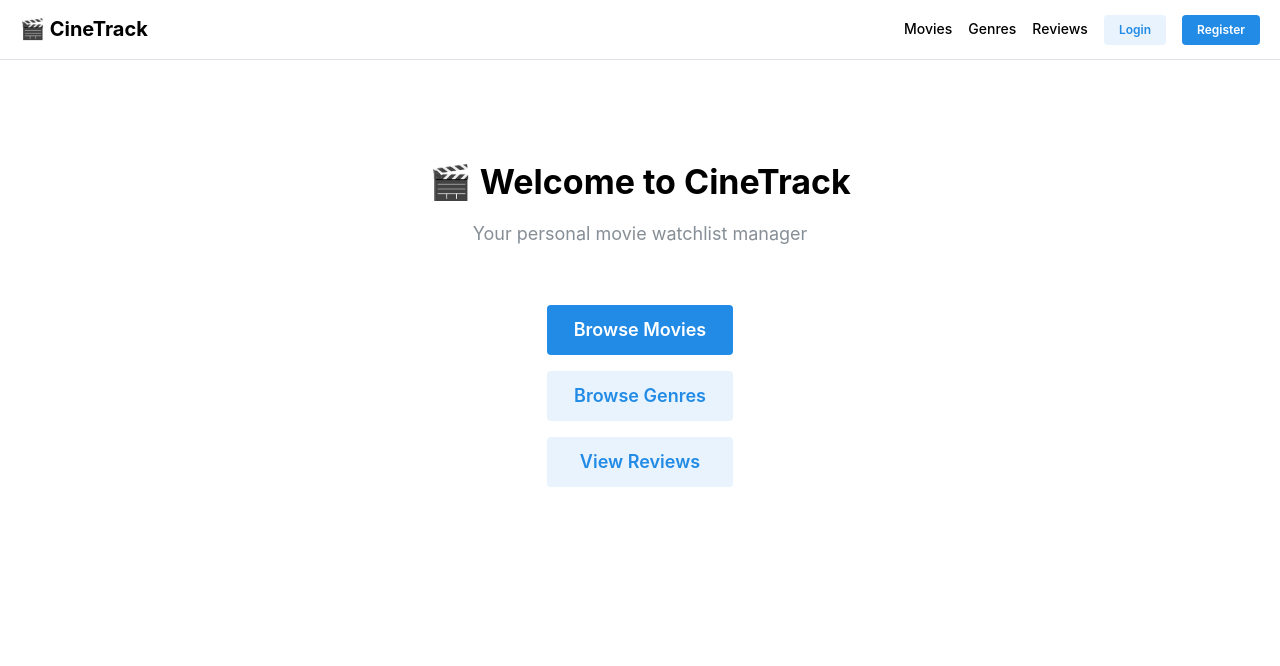
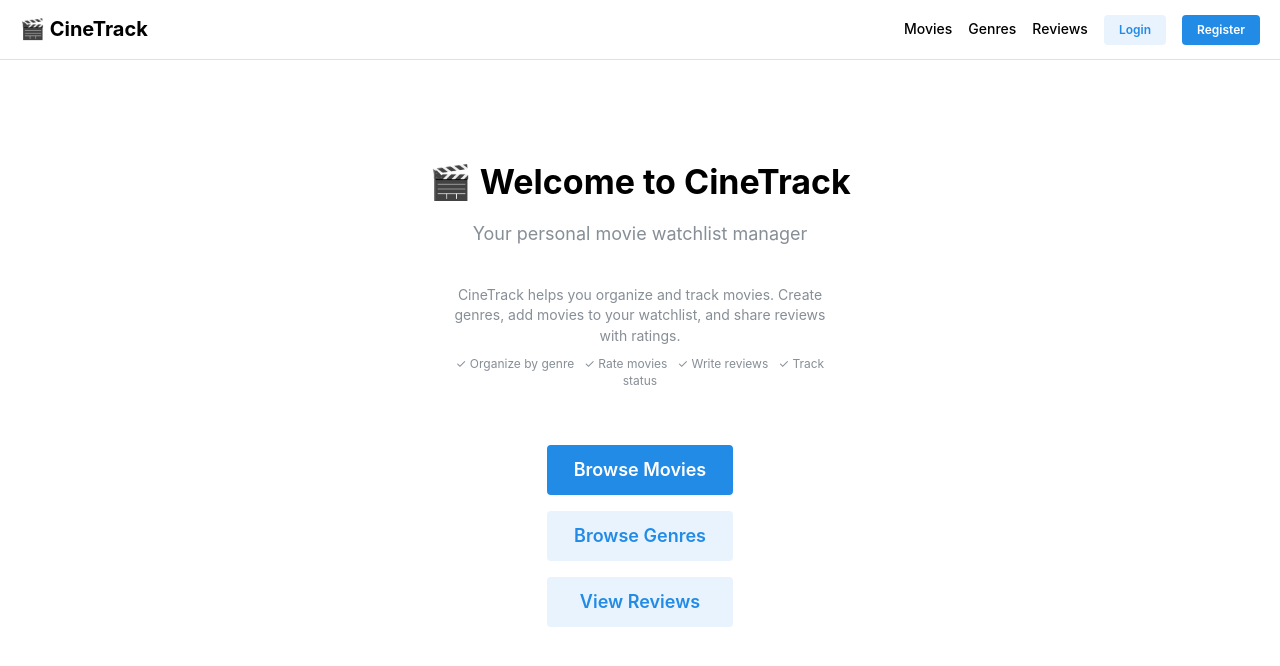
Before and after one commit to patelumangimeet/IFN666-Assessment, a React (Vite) app in the folder client/: page / in a window 1280 px wide. Shown: the top 666 px of the page. Built offline with nearby package versions, Linux system fonts and the light colour scheme.

Commit message:
Update welcome messages for better UX

```diff
--- a/client/src/pages/Home.jsx
+++ b/client/src/pages/Home.jsx
@@ -7,6 +7,15 @@ export default function Home() {
       <Stack align="center" justify="center">
         <Title order={1}>🎬 Welcome to CineTrack</Title>
         <Text size="lg" color="dimmed">Your personal movie watchlist manager</Text>
+
+        <Stack gap="xs" style={{ marginTop: 20, maxWidth: 400 }}>
+          <Text size="sm" align="center" color="dimmed">
+            CineTrack helps you organize and track movies. Create genres, add movies to your watchlist, and share reviews with ratings.
+          </Text>
+          <Text size="xs" align="center" color="gray">
+            ✓ Organize by genre &nbsp; ✓ Rate movies &nbsp; ✓ Write reviews &nbsp; ✓ Track status
+          </Text>
+        </Stack>
 
         <Stack style={{ marginTop: 40 }}>
           <Link to="/movies" style={{ textDecoration: 'none' }}>
```
Also changed, not shown: 1 other file (tests, documents, lock files or other folders).
